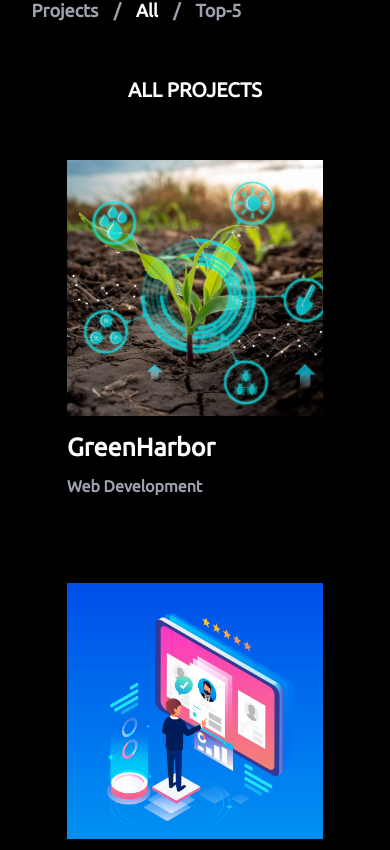
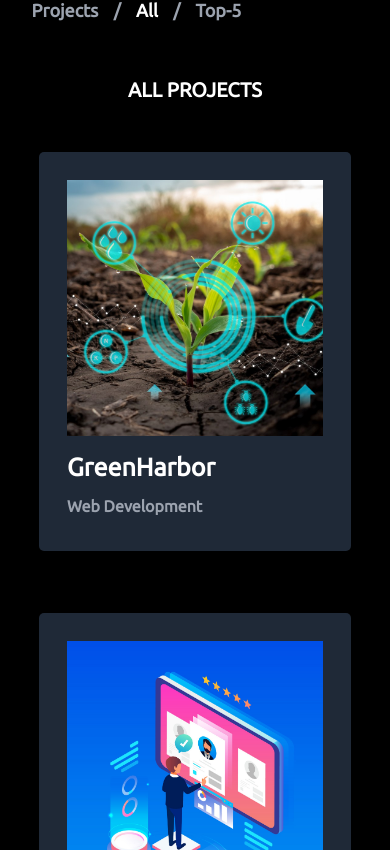
Before and after one commit to BALASANTHOSH01/Portfolio, a React (Vite) app: page / in a window 390 px wide. Shown: the part 914-1764 px from the top of the page. Built offline with nearby package versions, Linux system fonts and the light colour scheme; a web font is replaced by a local one.

Commit message:
updation

```diff
--- a/src/components/Projects/TopProjects.jsx
+++ b/src/components/Projects/TopProjects.jsx
@@ -15,7 +15,7 @@ const TopProjects = () => {
           <Link
             to={`/projects/${project.title}`}
             key={project.github}
-            className="group rounded-[5px] overflow-hidden w-[80%] md:my-[3%] mx-auto p-7 hover:bg-gray-800 cursor-pointer duration-500"
+            className="group rounded-[5px] overflow-hidden w-[80%] md:my-[8%] mx-auto p-7 hover:bg-gray-800 md:bg-gray-800 cursor-pointer duration-500"
             onMouseEnter={()=>handleHover(project.title)}
             onMouseLeave={()=>handleHover(null)}
           >
```
